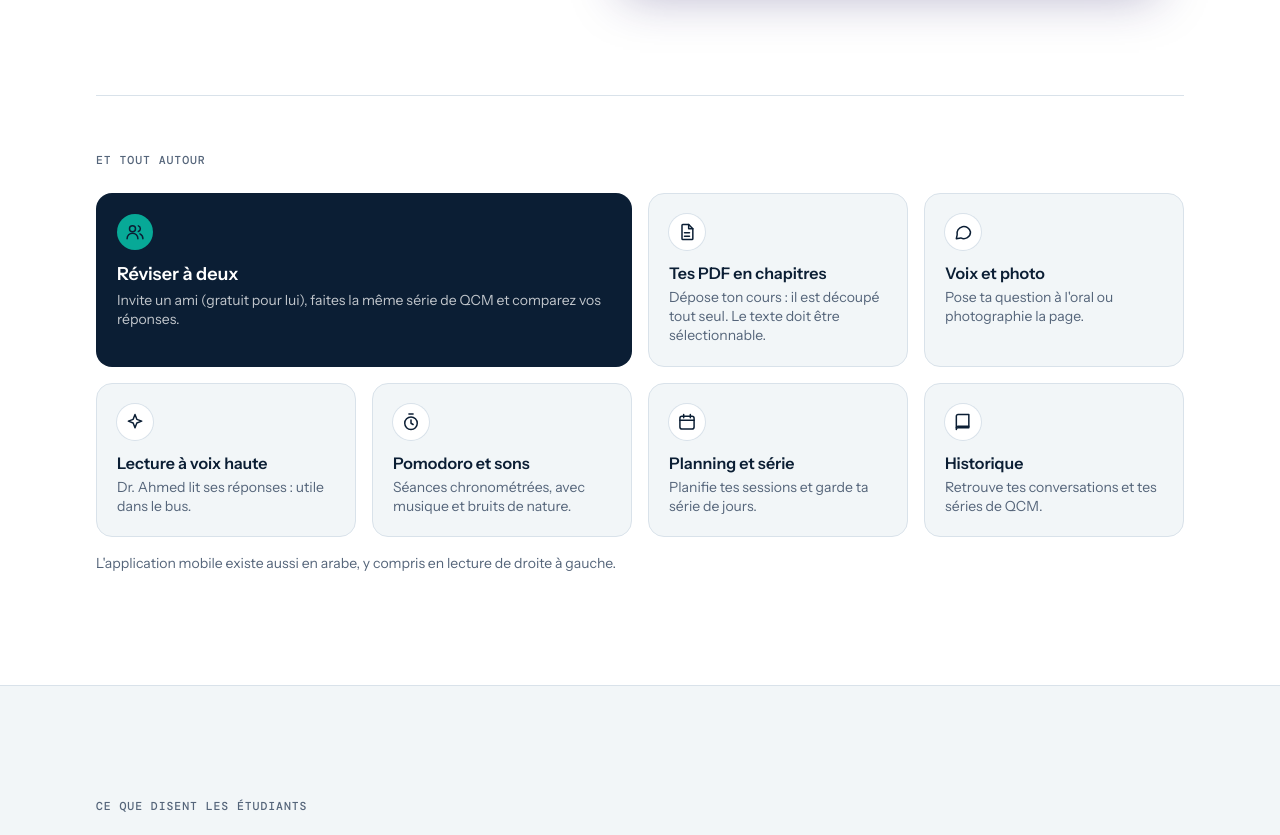
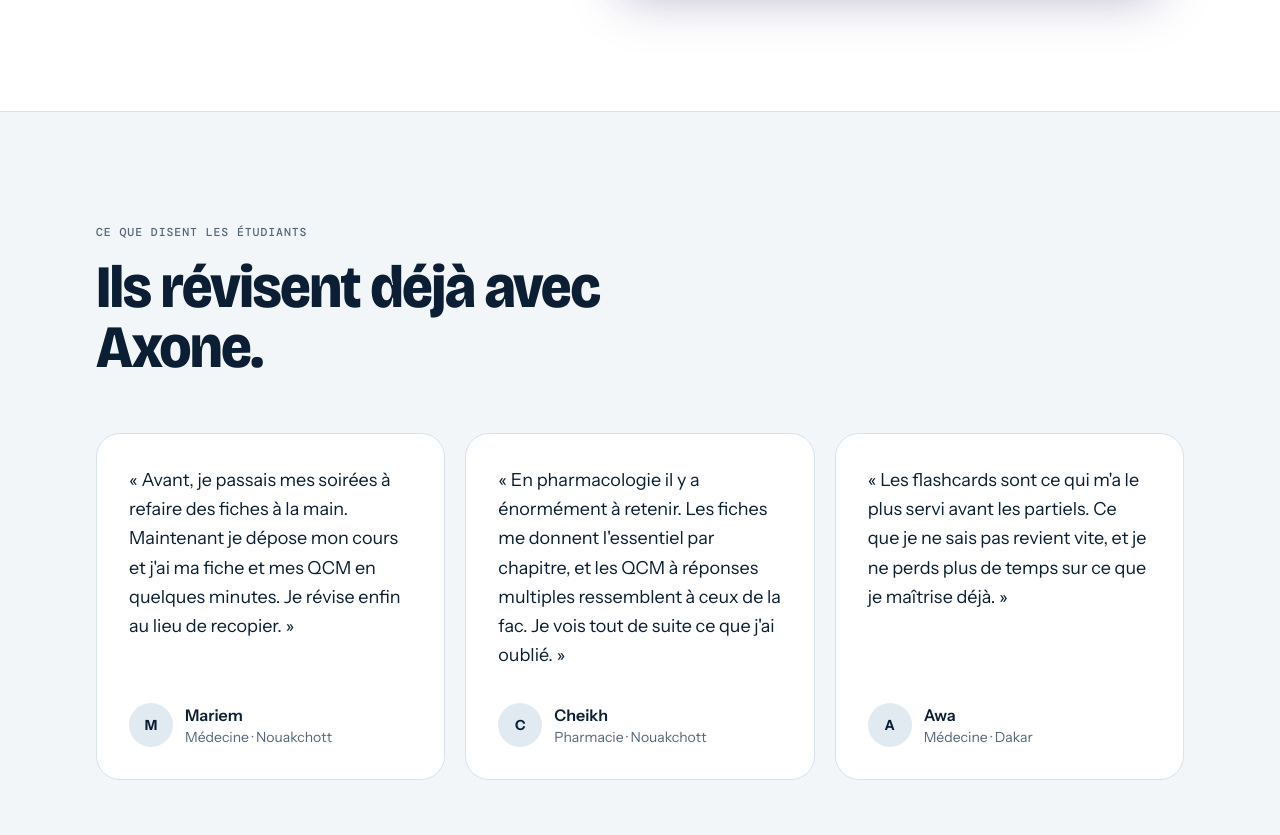
Before and after one commit to FALL-Ahmed/mednum, a Next.js app in the folder web/: page / in a window 1280 px wide. Shown: the part 1752-2587 px from the top of the page. Built offline with nearby package versions, Linux system fonts and the light colour scheme; no server answers; the database is empty.

Commit message:
Accueil : retrait de la section « Et tout autour »

```diff
--- a/web/src/app/page.tsx
+++ b/web/src/app/page.tsx
@@ -1,6 +1,5 @@
 import Image from "next/image";
 import { AxonTabs } from "./axon-tabs";
-import { IconBook, IconCalendar, IconChat, IconFile, IconSpark, IconTimer, IconUsers } from "@/components/icons";
 import { Pricing } from "./pricing";
 import { HeroDemo } from "./hero-demo";
 import { getPublicOffers } from "@/lib/offers";
@@ -45,17 +44,6 @@
     role: "Médecine · Dakar",
   },
 ];
-
-const included = [
-  { t: "Réviser à deux", d: "Invite un ami (gratuit pour lui), faites la même série de QCM et comparez vos réponses.", icon: IconUsers, wide: true },
-  { t: "Tes PDF en chapitres", d: "Dépose ton cours : il est découpé tout seul. Le texte doit être sélectionnable.", icon: IconFile },
-  { t: "Voix et photo", d: "Pose ta question à l'oral ou photographie la page.", icon: IconChat },
-  { t: "Lecture à voix haute", d: "Dr. Ahmed lit ses réponses : utile dans le bus.", icon: IconSpark },
-  { t: "Pomodoro et sons", d: "Séances chronométrées, avec musique et bruits de nature.", icon: IconTimer },
-  { t: "Planning et série", d: "Planifie tes sessions et garde ta série de jours.", icon: IconCalendar },
-  { t: "Historique", d: "Retrouve tes conversations et tes séries de QCM.", icon: IconBook },
-];
-
 
 const faqs = [
   {
@@ -261,32 +249,6 @@
             <div className="mt-12">
               <AxonTabs />
             </div>
-            <div className="mt-16 border-t border-line pt-10 sm:mt-24 sm:pt-14">
-              <p className="label text-muted">Et tout autour</p>
-              <div className="mt-6 grid grid-cols-2 gap-3 sm:gap-4 lg:grid-cols-4">
-                {included.map((i) => (
-                  <div
-                    key={i.t}
-                    className={`rounded-2xl border p-4 sm:p-5 ${
-                      i.wide ? "col-span-2 border-transparent bg-ink text-white" : "border-line bg-slide"
-                    }`}
-                  >
-                    <span
-                      className={`grid h-9 w-9 place-items-center rounded-full ${
-                        i.wide ? "bg-eosin text-ink" : "bg-white text-ink ring-1 ring-line"
-                      }`}
-                    >
-                      <i.icon />
-                    </span>
-                    <p className={`mt-3 font-semibold leading-snug ${i.wide ? "text-lg" : "text-[15px] sm:text-base"} ${i.wide ? "text-white" : "text-ink"}`}>
-                      {i.t}
-                    </p>
-                    <p className={`mt-1 text-sm leading-snug ${i.wide ? "text-white/75" : "text-muted"}`}>{i.d}</p>
-                  </div>
-                ))}
-              </div>
-              <p className="mt-4 text-sm text-muted">L&apos;application mobile existe aussi en arabe, y compris en lecture de droite à gauche.</p>
-            </div>
           </div>
         </section>
 
```
